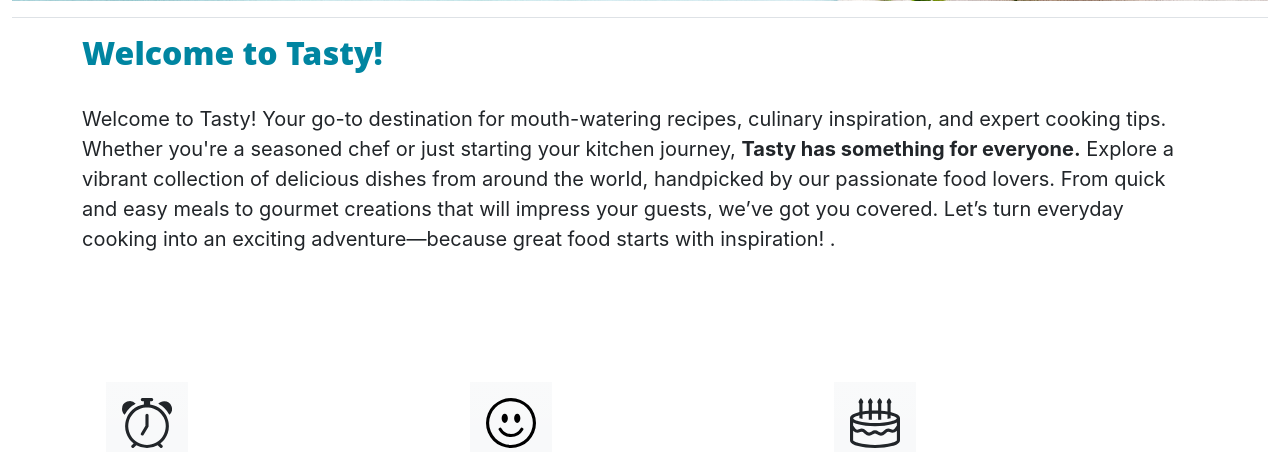
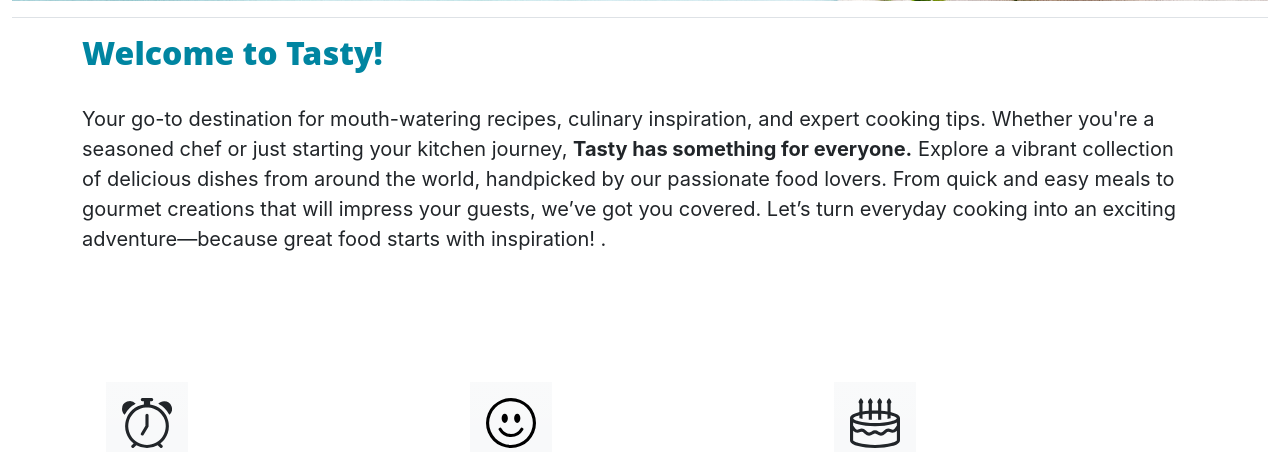
Before and after one commit to annaborkowska28/Tasty-Recipes-and-Grocery-List-RapidAPI-Flask, a Flask app: page / in a window 1280 px wide. Shown: the part 768-1220 px from the top of the page. Run offline with Flask 3, Linux system fonts and the light colour scheme; some libraries are stand-ins or nearby versions.

Commit message:
updated index.html

```diff
--- a/templates/index.html
+++ b/templates/index.html
@@ -19,8 +19,7 @@
   <article class="blog-post">
     <h2 class="blog-post-title">Welcome to Tasty!</h2>
 
-    <p> Welcome to Tasty!
-Your go-to destination for mouth-watering recipes, culinary inspiration, and expert cooking tips. Whether you're a seasoned chef or just starting your kitchen journey, <strong>Tasty has something for everyone.</strong>
+    <p> Your go-to destination for mouth-watering recipes, culinary inspiration, and expert cooking tips. Whether you're a seasoned chef or just starting your kitchen journey, <strong>Tasty has something for everyone.</strong>
 Explore a vibrant collection of delicious dishes from around the world, handpicked by our passionate food lovers. From quick and easy meals to gourmet creations that will impress your guests, we’ve got you covered.
 Let’s turn everyday cooking into an exciting adventure—because great food starts with inspiration!
 .</p>
```
